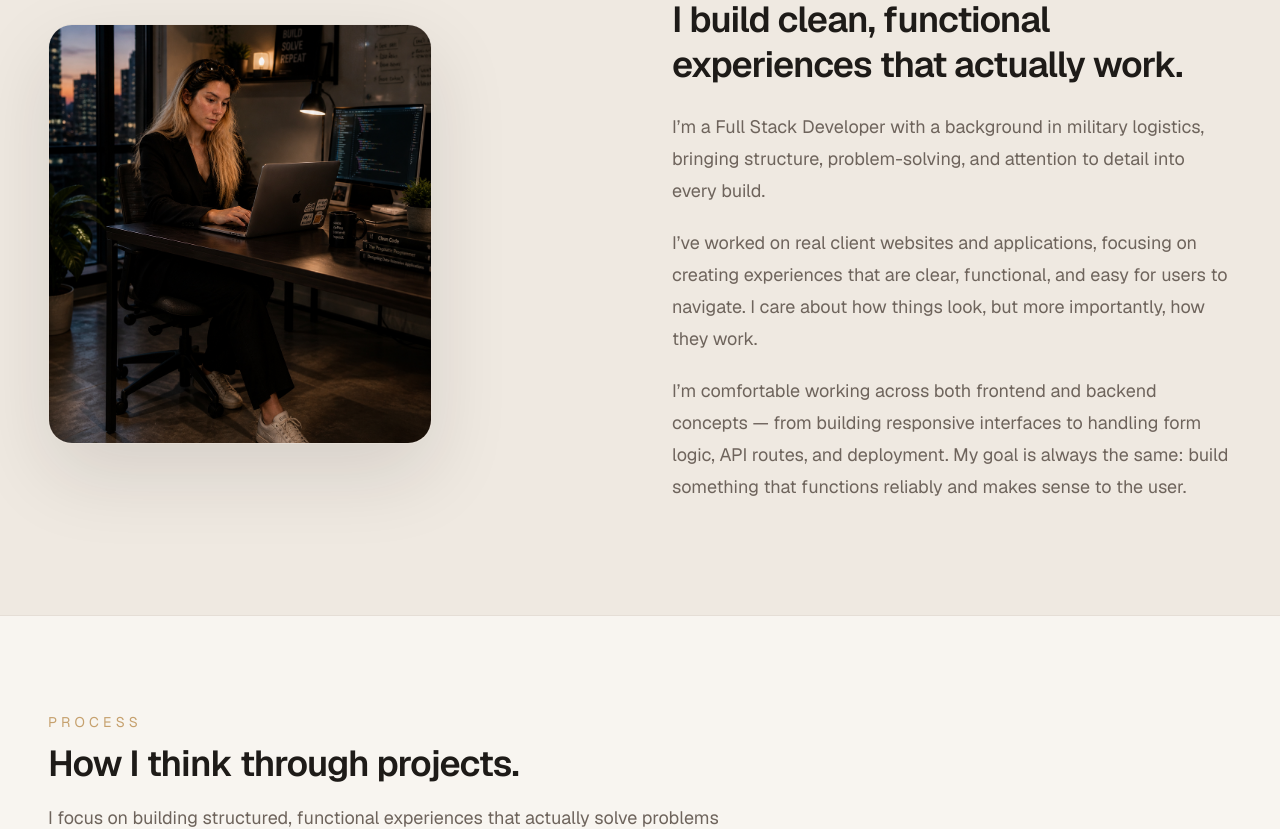
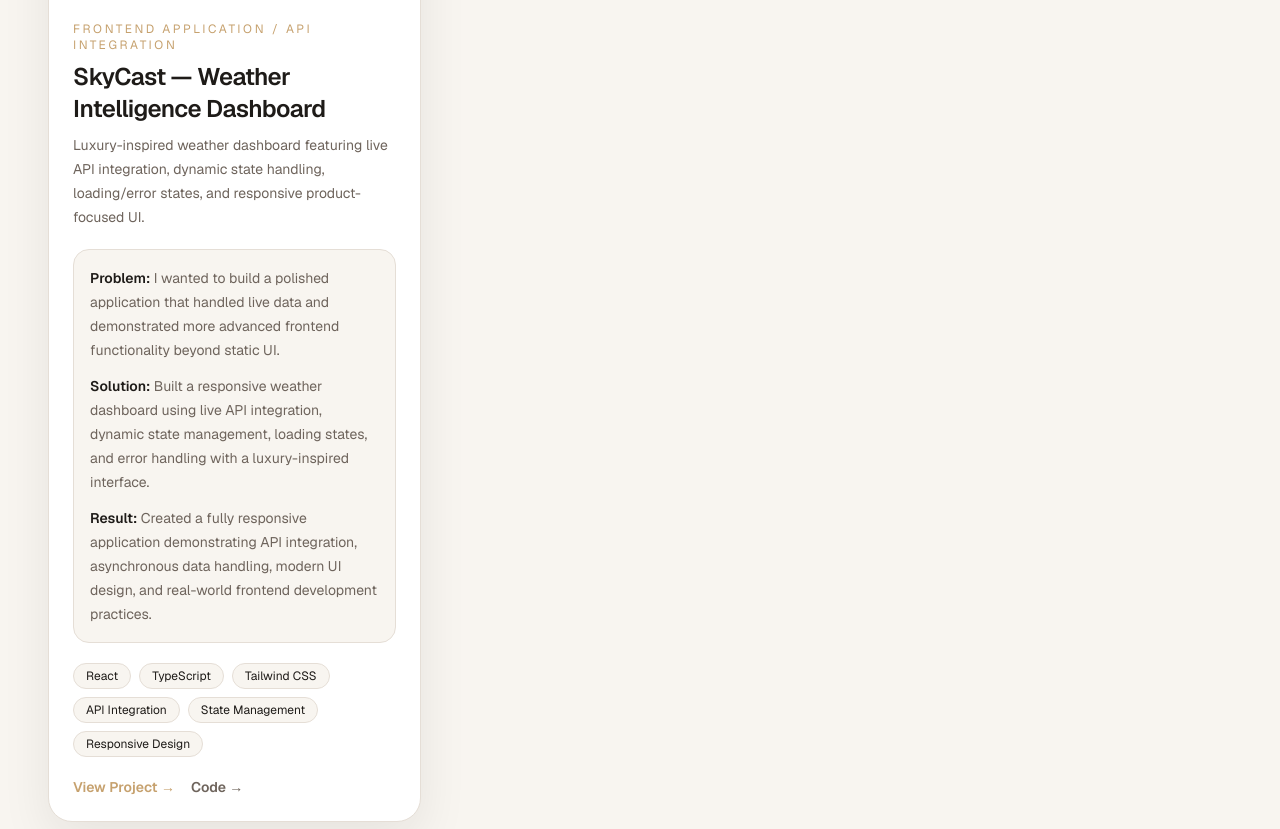
Before and after one commit to laurenabigailparker/lauren-parker-portfolio, a Next.js app: page / in a window 1280 px wide. Shown: the part 3160-3989 px from the top of the page. Built offline with nearby package versions, Linux system fonts and the light colour scheme.

Commit message:
Added SkyCast project to portfolio

```diff
--- a/app/page.tsx
+++ b/app/page.tsx
@@ -122,6 +122,39 @@ const projects = [
 
     result:
       "Contributed to a collaborative codebase using GitHub workflows, including branching, pull requests, and resolving merge conflicts, while helping deliver a polished, production-style frontend experience.",
+  },
+},
+
+{
+  title: "SkyCast — Weather Intelligence Dashboard",
+  type: "Frontend Application / API Integration",
+
+  description:
+    "Luxury-inspired weather dashboard featuring live API integration, dynamic state handling, loading/error states, and responsive product-focused UI.",
+
+  tech: [
+    "React",
+    "TypeScript",
+    "Tailwind CSS",
+    "API Integration",
+    "State Management",
+    "Responsive Design",
+  ],
+
+  image: "/weatherapppic.jpg",
+
+  live: "https://skycast-weather-dashboard.vercel.app/",
+  github: "https://github.com/laurenabigailparker/skycast-weather-dashboard",
+
+  caseStudy: {
+    problem:
+      "I wanted to build a polished application that handled live data and demonstrated more advanced frontend functionality beyond static UI.",
+
+    solution:
+      "Built a responsive weather dashboard using live API integration, dynamic state management, loading states, and error handling with a luxury-inspired interface.",
+
+    result:
+      "Created a fully responsive application demonstrating API integration, asynchronous data handling, modern UI design, and real-world frontend development practices.",
   },
 },
 ];
```
Also changed, not shown: public/weatherapppic.jpg (added).
